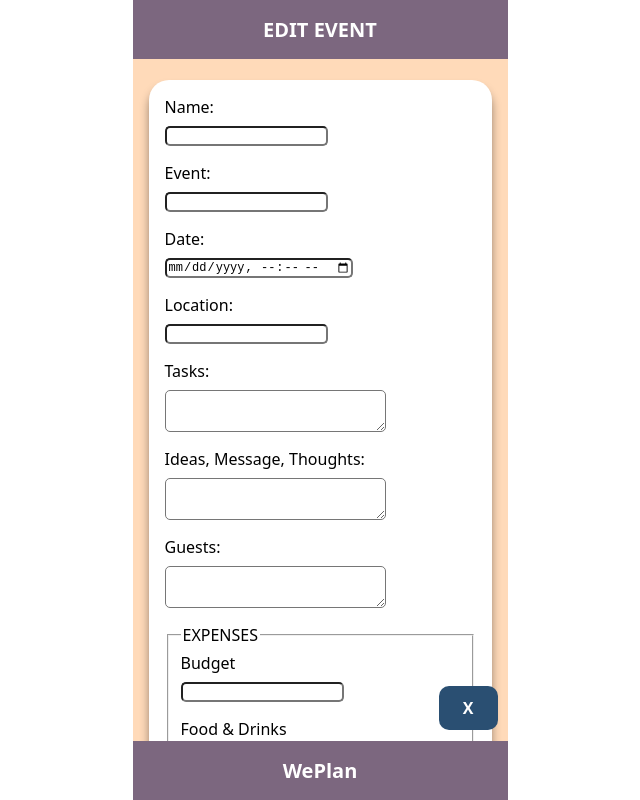
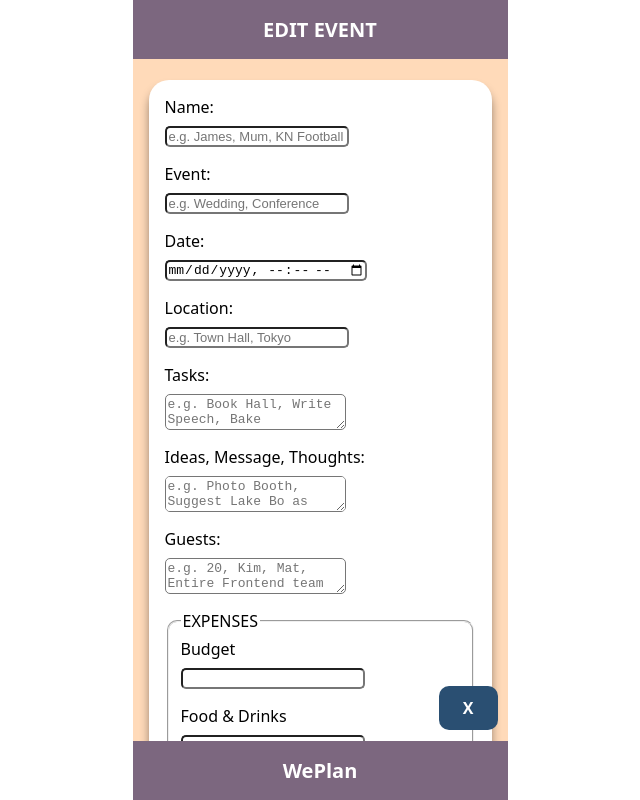
Before and after one commit to mulewile/capstone-project, a Next.js app: page /events/add in a window 1280 px wide. Shown: the top 800 px of the page, without its empty margins (320-960 px from the left). Built offline with nearby package versions, Linux system fonts and the light colour scheme.

Commit message:
Styled expenses, added placeholders

```diff
--- a/components/Expenses/index.js
+++ b/components/Expenses/index.js
@@ -31,7 +31,6 @@ export default function Expenses() {
       {totalExpenses > 0.1 ? (
         <>
           <h3>EXPENSES</h3>
-          <h4>AVAILABLE FUNDS ${event.eventBudget}</h4>
           <dl>
             <dt>Food & Drink</dt>
             <dd>${event.foodCosts}</dd>
@@ -44,6 +43,7 @@ export default function Expenses() {
             <dt>Other Expenses</dt>
             <dd>${event.otherEventExpenses}</dd>
           </dl>
+          <h4>AVAILABLE FUNDS ${event.eventBudget}</h4>
           {totalExpenses > 1 ? <h4>TOTAL EXPENSES ${totalExpenses}</h4> : null}
           {totalExpenses > eventFunds ? (
             <h4>BUDGET DEFICIT ${totalExpenses - eventFunds}</h4>
--- a/components/Form/index.js
+++ b/components/Form/index.js
@@ -19,7 +19,7 @@ export const StyledForm = styled.form`
     border-radius: 5px;
     margin-top: 0.5rem;
     margin-bottom: 1rem;
-    font-size: 12px;
+    font-size: 13px;
   }
 
   textarea {
@@ -27,7 +27,10 @@ export const StyledForm = styled.form`
     border-radius: 5px;
     margin-top: 0.5rem;
     margin-bottom: 1rem;
-    font-size: 16px;
+    font-size: 13px;
+  }
+  fieldset {
+    border-radius: 10px;
   }
 `;
 
@@ -51,6 +54,7 @@ export default function Form({ onSubmit, isEditing, eventToEdit }) {
           type="text"
           id="name"
           name="name"
+          placeholder="e.g. James, Mum, KN Football Club"
           defaultValue={eventToEdit?.name}
           required
         />
@@ -59,8 +63,10 @@ export default function Form({ onSubmit, isEditing, eventToEdit }) {
           type="text"
           id="event"
           name="event"
+          placeholder="e.g. Wedding, Conference"
           defaultValue={eventToEdit?.event}
           required
+          aria-label="Enter an event"
         />
         <label htmlFor="date">Date:</label>
         <input
@@ -78,6 +84,7 @@ export default function Form({ onSubmit, isEditing, eventToEdit }) {
           type="text"
           id="location"
           name="location"
+          placeholder="e.g. Town Hall, Tokyo"
           defaultValue={eventToEdit?.location}
         />
         <label htmlFor="tasks">Tasks:</label>
@@ -86,6 +93,7 @@ export default function Form({ onSubmit, isEditing, eventToEdit }) {
           maxLength={200}
           id="tasks"
           name="tasks"
+          placeholder="e.g. Book Hall, Write Speech, Bake"
           defaultValue={eventToEdit?.tasks}
         />
         <label htmlFor="ideas">Ideas, Message, Thoughts:</label>
@@ -94,6 +102,7 @@ export default function Form({ onSubmit, isEditing, eventToEdit }) {
           maxLength={300}
           id="ideas"
           name="ideas"
+          placeholder="e.g. Photo Booth, Suggest Lake Bo as holiday destination, Movie ticket as gift"
           defaultValue={eventToEdit?.ideas}
         />
         <label htmlFor="guests">Guests:</label>
@@ -102,6 +111,7 @@ export default function Form({ onSubmit, isEditing, eventToEdit }) {
           maxLength={100}
           id="guests"
           name="guests"
+          placeholder="e.g. 20, Kim, Mat, Entire Frontend team"
           defaultValue={eventToEdit?.guests}
         />
         <fieldset>
@@ -112,6 +122,7 @@ export default function Form({ onSubmit, isEditing, eventToEdit }) {
             min={0}
             id="eventBudget"
             name="eventBudget"
+            placeholder=""
             defaultValue={eventToEdit?.eventBudget}
           />
           <label htmlFor="foodCosts">Food & Drinks</label>
```
Also changed, not shown: components/Card/index.js (+7 -0 lines), components/List/index.js (+9 -4 lines), pages/events/[id]/edit.js (+10 -2 lines).
